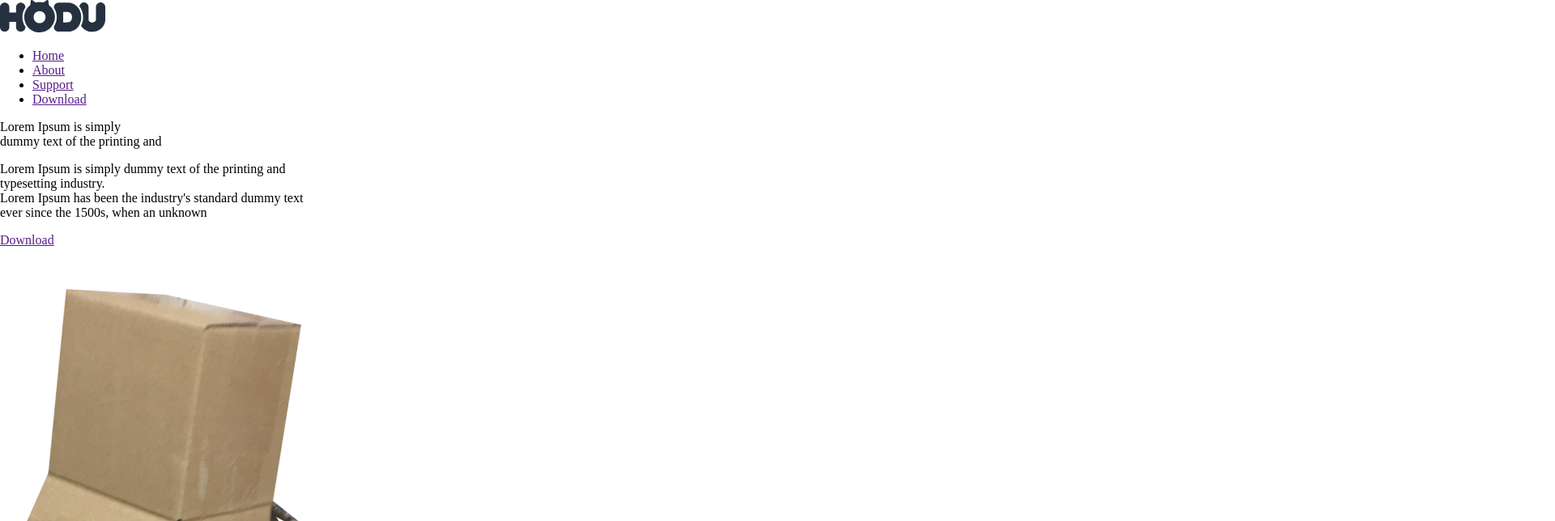
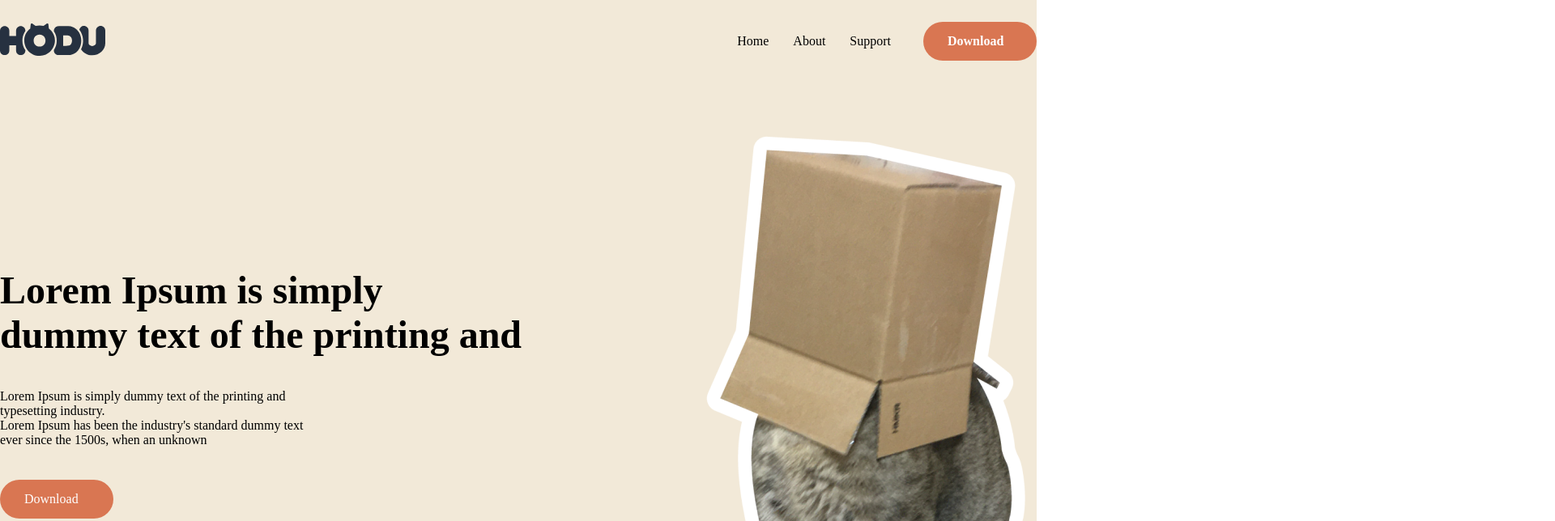
Before and after one commit to kth1257/hodu-project, a plain HTML site: page index.html in a window 1280 px wide. Shown: the top 644 px of the page at 81% size, 1920 px wide, since content can reach past the window. Drawn offline with Linux system fonts and the light colour scheme; a web font is replaced by a local one.

Commit message:
pc 헤더 스타일 완성, root 컬러 폰트 지정

```diff
--- a/index.html
+++ b/index.html
@@ -12,17 +12,17 @@
     <div class="container">
         <div class="header-wrap">
             <header>
-                <nav class="menu">
-                    <a href="#"><img src="./image/logo.svg" alt="호두 로고"></a>
-                    <ul>
+                <nav>
+                    <a href="#"><img class="head-logo" src="./image/logo.svg" alt="호두 로고"></a>
+                    <ul class="header-menu">
                         <li><a href="">Home</a></li>
                         <li><a href="">About</a></li>
                         <li><a href="">Support</a></li>
-                        <li><a href="" download="">Download</a></li>
+                        <li><a class="down-btn" href="" download="">Download</a></li>
                     </ul>
                 </nav>
                 <section>
-                    <div class="header-text">
+                    <div class="head-text">
                         <p>Lorem Ipsum is simply<br>dummy text of the printing and</p>
                         <p>
                             Lorem Ipsum is simply dummy text of the printing and<br>
@@ -124,5 +124,11 @@
     </div> <!-- container end -->
     <!-- 플로팅 버튼 -->
     <button><img src="image/top-btn.svg" alt=""></button>
+    <div class="pc-modal">
+        <img src="./image/cat-subscribe.png" alt="">
+        <p>Thank you!</p>
+        <p>Lorem Ipsum is simply dummy text of the printing industry. </p>
+        <button>OK! I Love HODU</button>
+    </div>
 </body>
 </html>
--- a/reset.css
+++ b/reset.css
@@ -1,6 +1,9 @@
-body {
+* {
   margin: 0;
   padding: 0;
   box-sizing: border-box;
   text-decoration: none;
+  border-style: none;
+  list-style: none;
+  color: #000;
 }
--- a/style.css
+++ b/style.css
@@ -0,0 +1,102 @@
+/* 폰트 선언 */
+@font-face {
+    font-family: 'SpoqaHanSansNeo-Regular';
+    src: url('https://fastly.jsdelivr.net/gh/projectnoonnu/noonfonts_2108@1.1/SpoqaHanSansNeo-Regular.woff') format('woff');
+    font-weight: 400;
+    font-style: normal;
+}
+/* 컬러, 폰트 지정 */
+:root {
+  --point-color : #D97652;
+  --header-bg-color : #F2E9D8;
+  --main-font : 'SpoqaHanSansNeo-Regular';
+}
+
+.pc-modal {
+  display: none;
+}
+
+* {font-family: var(--main-font);}
+
+.header-wrap {
+  background-color: var(--header-bg-color);
+  width: 100%;
+  height: 900px;
+  overflow: hidden;
+}
+
+header {
+  display: flex;
+  flex-direction: column;
+  align-items: center;
+}
+
+header nav {
+  display: flex;
+  width: 1280px;
+  height: 102px;
+  flex-direction: row;
+  justify-content: space-between;
+  align-items: center;
+  margin-bottom: 32px;
+}
+.head-logo {
+  width: 130px;
+  height: 40px;
+}
+.header-menu {
+  display: flex;
+  align-items: center;
+}
+.header-menu li:not(:nth-child(4)) {
+  margin-left: 30px;
+}
+.down-btn {
+  display: block;
+  width: 140px;
+  margin-left: 40px;
+  background-color: var(--point-color);
+  padding: 15px 30px;
+  border-radius: 40px;
+  color: #fff;
+  font-weight: bold;
+}
+
+header section {
+  display: flex;
+  width: 1280px;
+  /* height: 900px; */
+  flex-direction: row;
+  justify-content: space-between;
+  align-items: center;
+}
+.head-text {
+  display: flex;
+  flex-direction: column;
+  gap: 40px;
+  transform: translate(0, -30%);
+}
+.head-text p:nth-child(1) {
+  font-size: 48px;
+  font-weight: bold;
+}
+.head-text p:nth-child(2) {
+  font-size: 16px;
+}
+.head-text a {
+  width: 140px;
+  background-color: var(--point-color);
+  padding: 15px 30px;
+  border-radius: 40px;
+  color: #fff;
+}
+
+header section img {
+  width: 415px;
+  height: 890px;
+}
+
+
+.main-head img {
+  width: 300px;
+}
```
